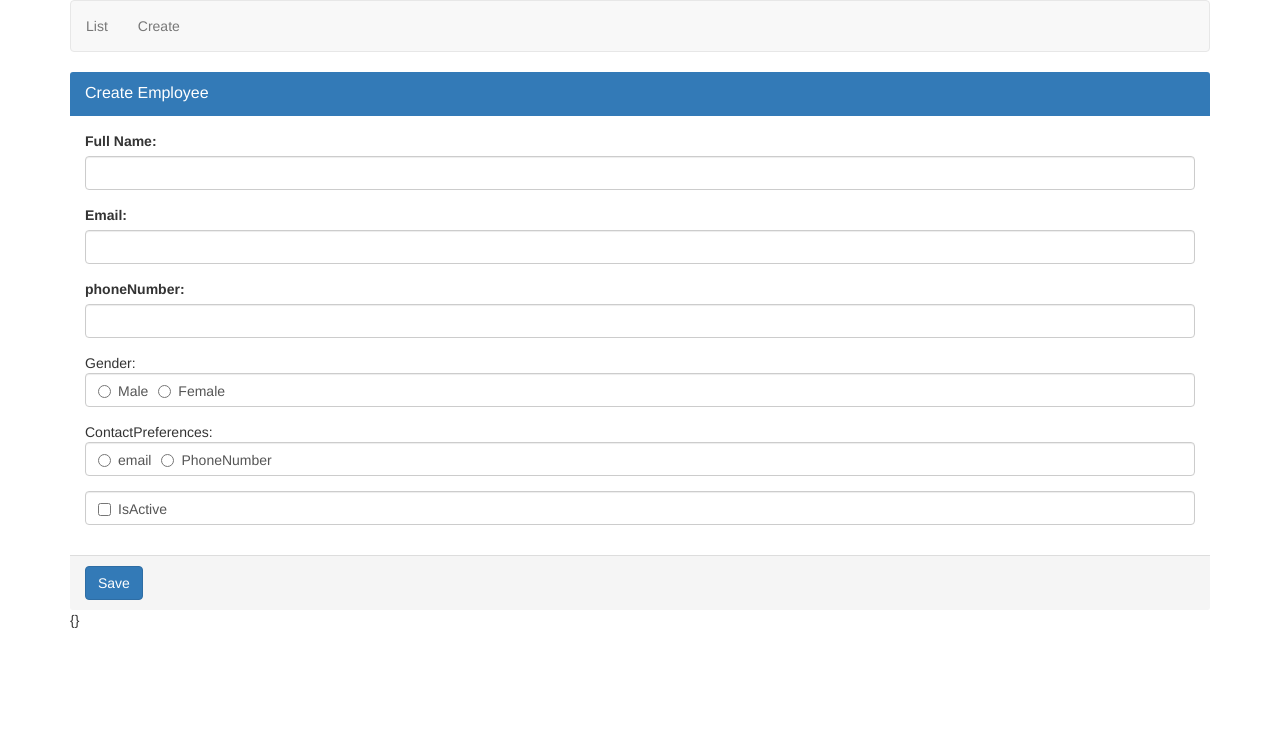
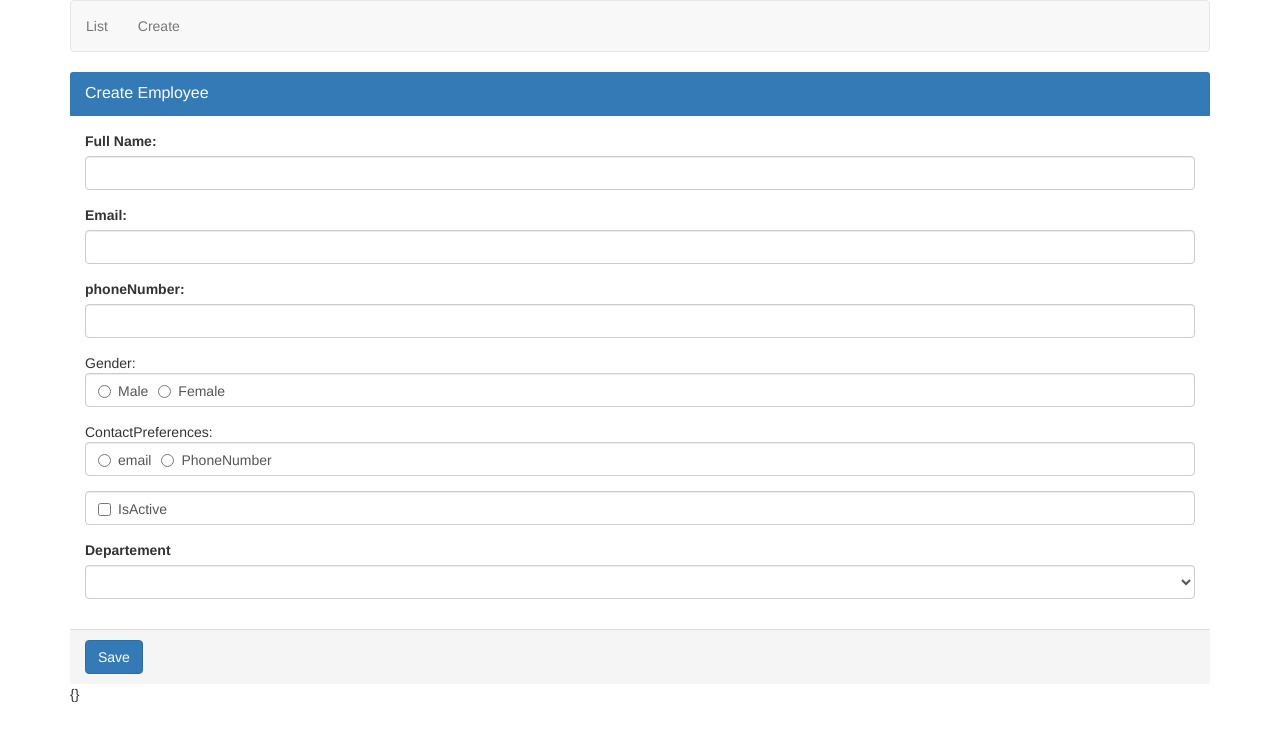
Before and after one commit to HichemRtibi/AngularCrud, an Angular app: page /create in a window 1280 px wide. Shown: the top 740 px of the page. Built offline with nearby package versions, Linux system fonts and the light colour scheme.

Commit message:
select option

```diff
--- a/src/app/employees/create-employee/create-employee.component.html
+++ b/src/app/employees/create-employee/create-employee.component.html
@@ -70,6 +70,18 @@
 
     </div>
 
+    <!-- select option -->
+    <div class="form-group">
+      <label>Departement</label>
+      <select class="form-control" [(ngModel)]="departement" name="departement" >
+        <option value="1">IT</option>
+        <option value="2">Devellopement</option>
+        <option value="3">Reseau</option>
+
+      </select>
+
+    </div>
+
   </div>
   <div class="panel-footer">
     <button class="btn btn-primary" type="submit">Save</button>
```
